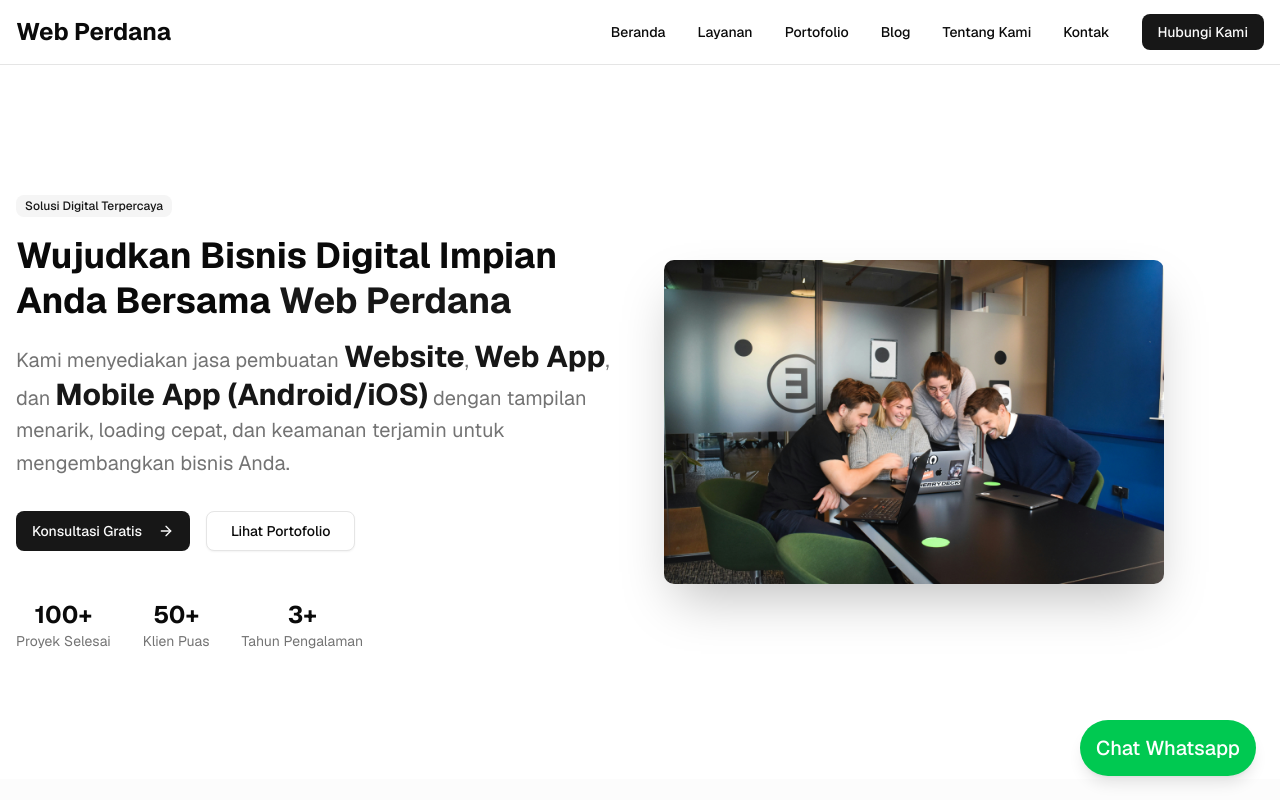
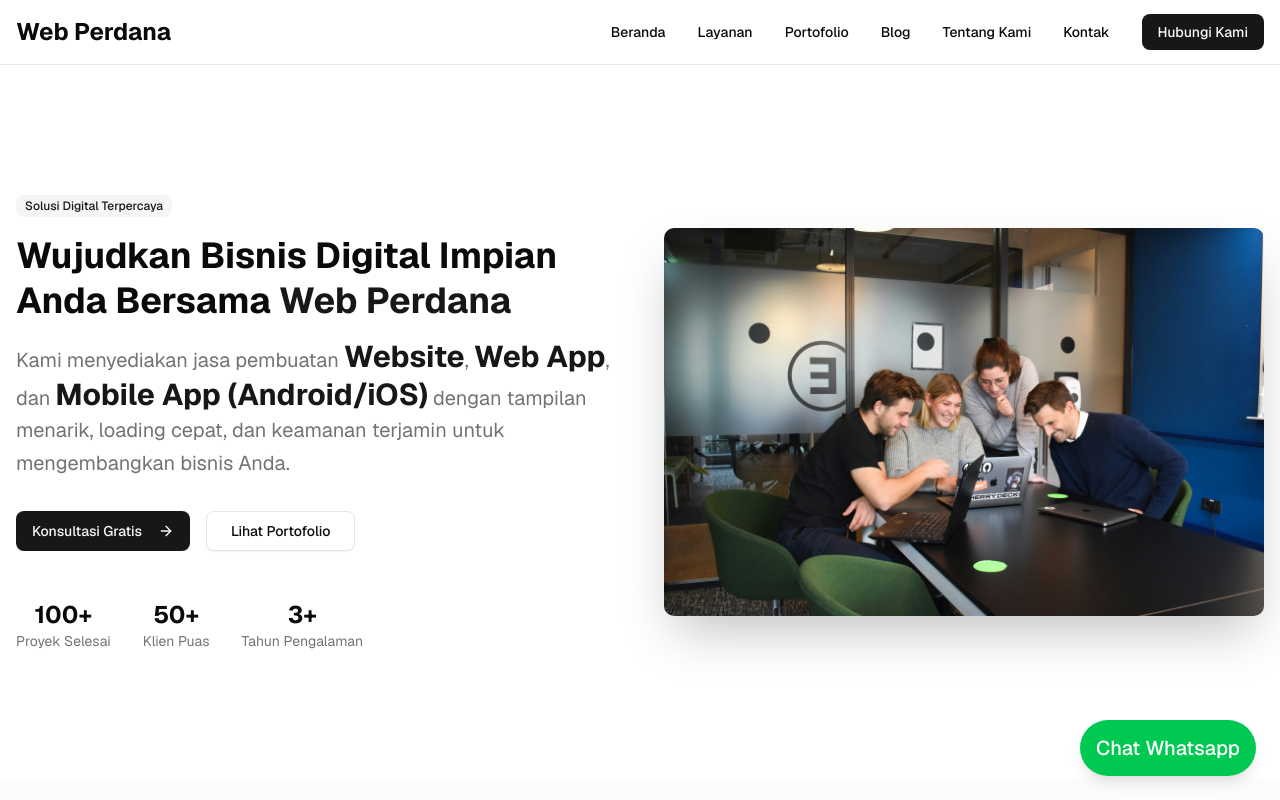
Before and after one commit to wsetiono/website_webperdana, a Next.js app: page / in a window 1280 px wide. Shown: the top 800 px of the page. Built offline with nearby package versions, Linux system fonts and the light colour scheme.

Commit message:
udpate image portfolio biar height seartus di homepage

```diff
--- a/app/page.tsx
+++ b/app/page.tsx
@@ -149,8 +149,12 @@ export default function HomePage() {
                 <Image
                   src="/modern-web-development-team-working.jpg"
                   alt="Tim Web Perdana sedang mengembangkan website dan aplikasi"
-                  width={500}
-                  height={600}
+                  // width={500}
+                  // height={600}
+                  width={0}
+                  height={0}
+                  sizes="100vw"
+                  style={{ width: '100%', height: 'auto' }} // optional
                   className="rounded-lg shadow-2xl"
                   priority
                   loading="eager"
@@ -283,19 +287,19 @@ export default function HomePage() {
                 gratis dan penawaran terbaik!
               </p>
               <div className="flex flex-col sm:flex-row gap-4 justify-center">
-                <Button size="lg" variant="secondary" asChild>
+                {/* <Button size="lg" variant="secondary" asChild>
                   <Link href="/kontak">
                     Hubungi Kami Sekarang
                     <ArrowRight className="ml-2 h-5 w-5" />
                   </Link>
-                </Button>
+                </Button> */}
                 <Button
                   size="lg"
                   variant="outline"
                   className="border-primary-foreground text-primary-foreground hover:bg-primary-foreground hover:text-primary bg-transparent"
                   asChild
                 >
-                  <Link href="https://wa.me/62xxxxxxxxx">WhatsApp Kami</Link>
+                  <Link href="https://wa.me/6285179552735">WhatsApp Kami</Link>
                 </Button>
               </div>
             </div>
```
